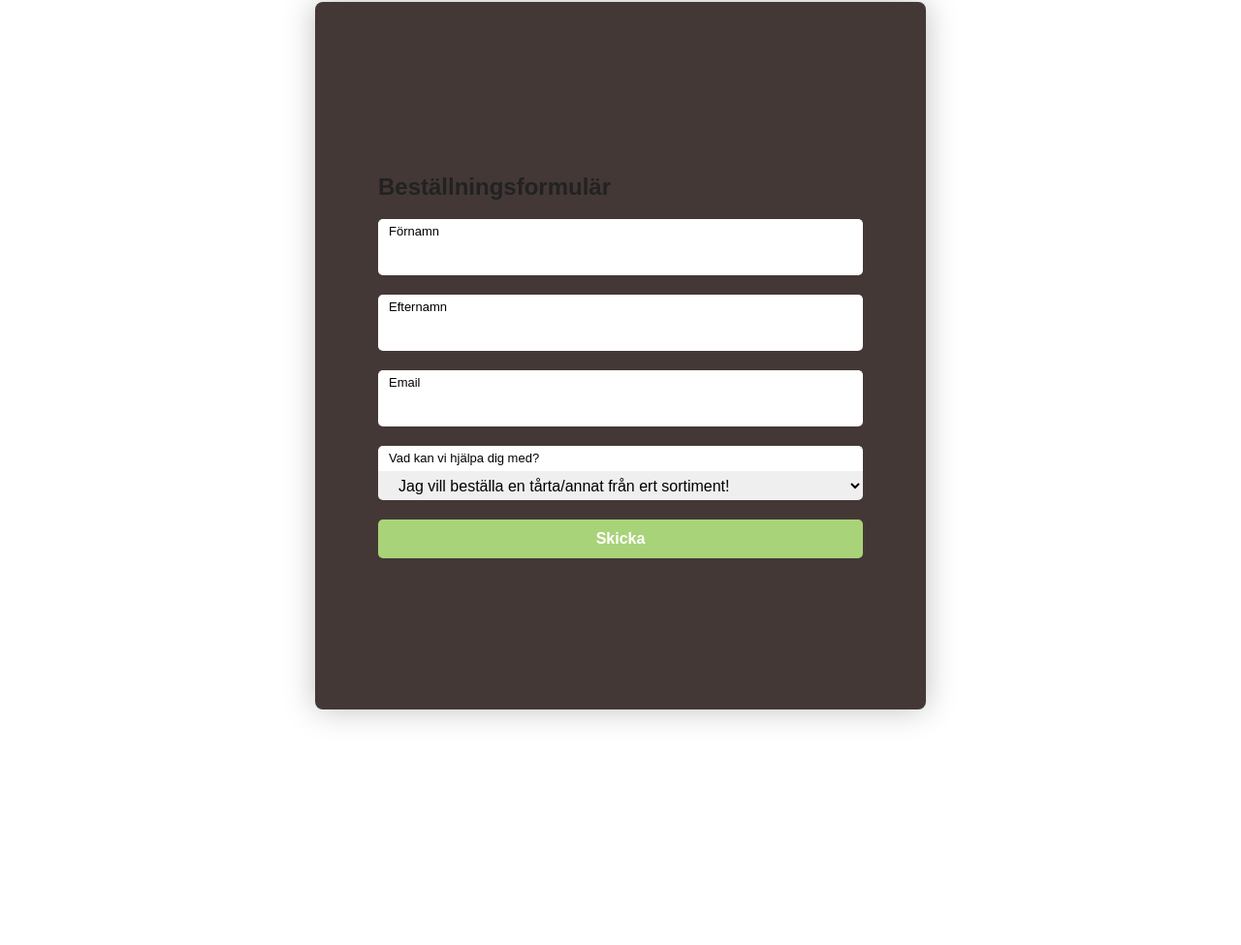
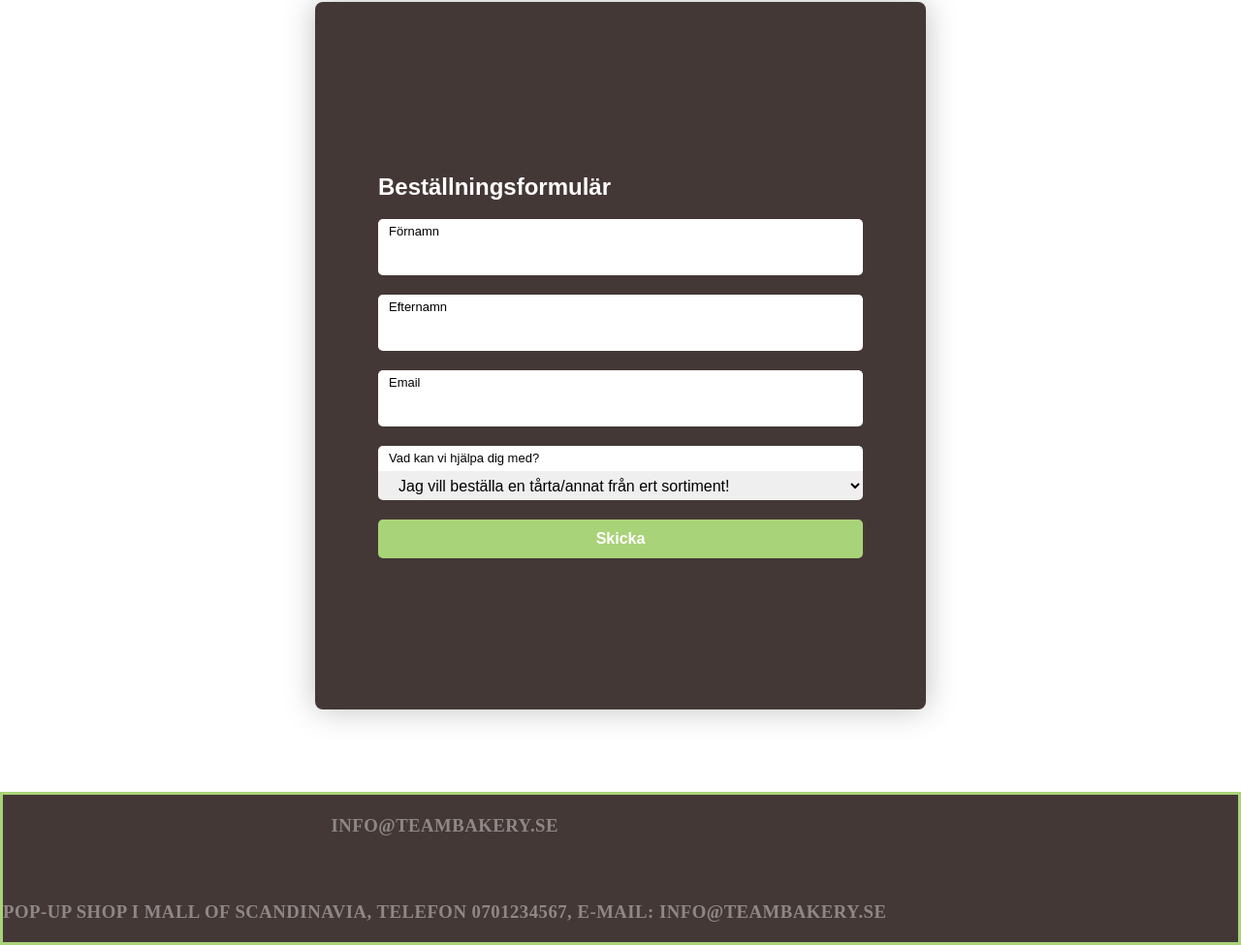
Before and after one commit to paulssona/Team-Bakery, a plain HTML site: page form.html in a window 1280 px wide. Shown: the part 467-1442 px from the top of the page at 97% size. Before the commit the page ends 1284 px from the top, so only its background shows below. Drawn offline with Linux system fonts and the light colour scheme; files whose address does not match are found by name.

Commit message:
started footer

```diff
--- a/form.html
+++ b/form.html
@@ -42,5 +42,15 @@
             </form>
         </div>
     </div>
+    <footer>
+        <div class="footer-info">
+        <h3>INFO@TEAMBAKERY.SE</h3>
+        <br>
+        <h3>POP-UP SHOP I MALL OF SCANDINAVIA, TELEFON 0701234567, E-MAIL: INFO@TEAMBAKERY.SE</h3>
+        </div>
+        <div class="galleri">
+            <link href="gallery.html">
+        </div>
+    </footer>
 </html>
 <script src="validation.js"></script>
--- a/styles/about.css
+++ b/styles/about.css
@@ -1,10 +1,6 @@
 /* This is the CSS for the about page specifically */
 *{box-sizing: border-box;}
 *{font-family: 'Playfair Display', serif;}
-
-.header {
-
-}
 
 .topnav {
     background-color: #443836;
--- a/styles/form.css
+++ b/styles/form.css
@@ -1,5 +1,9 @@
 /* This is the form-page CSS. It could either be used as a stand alone page
 or as a card within another page */
+
+.heading-text {
+    color: white;
+}
 
 .topnav {
     background-color: #443836;
@@ -55,9 +59,7 @@ a{
     display:flex;
     flex-direction: column;
 }
-.heading-text {
-    color: #222222;
-}
+
 .label {
     background-color: white;
     border-color: white;
@@ -102,3 +104,26 @@ a{
     background-color: #7dba00;
     outline:none;
 }
+
+footer {
+    background-color: #443836;
+    display: flex;
+    border: solid;
+    border-color: #A9D378;
+    font-weight: 400;
+    letter-spacing: 0px;
+    font-weight: 300;
+    font-size: 16px;
+    letter-spacing: .5px;
+    line-height: 1.6em;
+}
+
+h3 {
+    display: flex;
+    justify-content: center;
+    color: rgba(255,255,255,.4);
+}
+
+.footer-info {
+    justify-content: center;
+}
```
